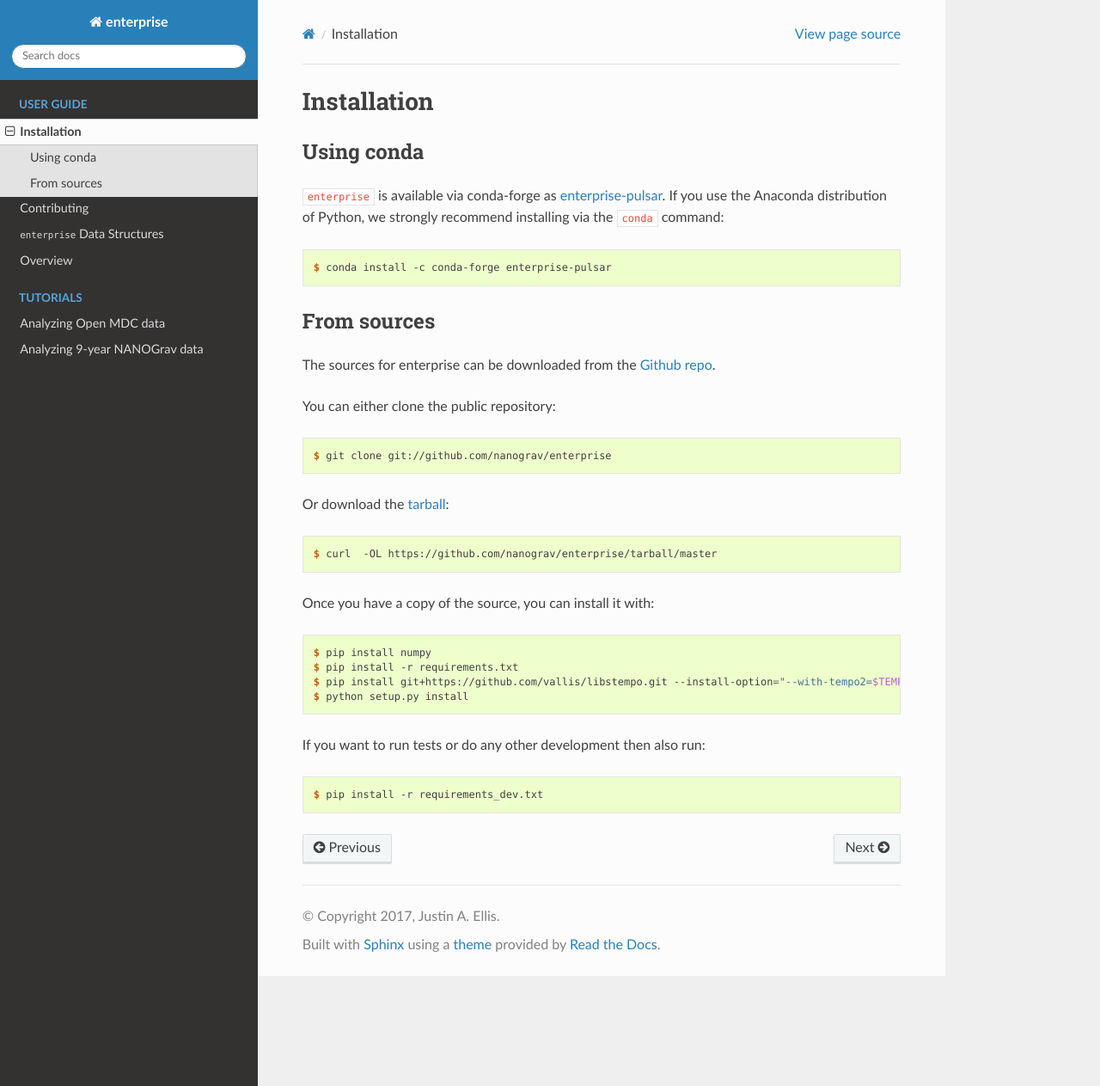
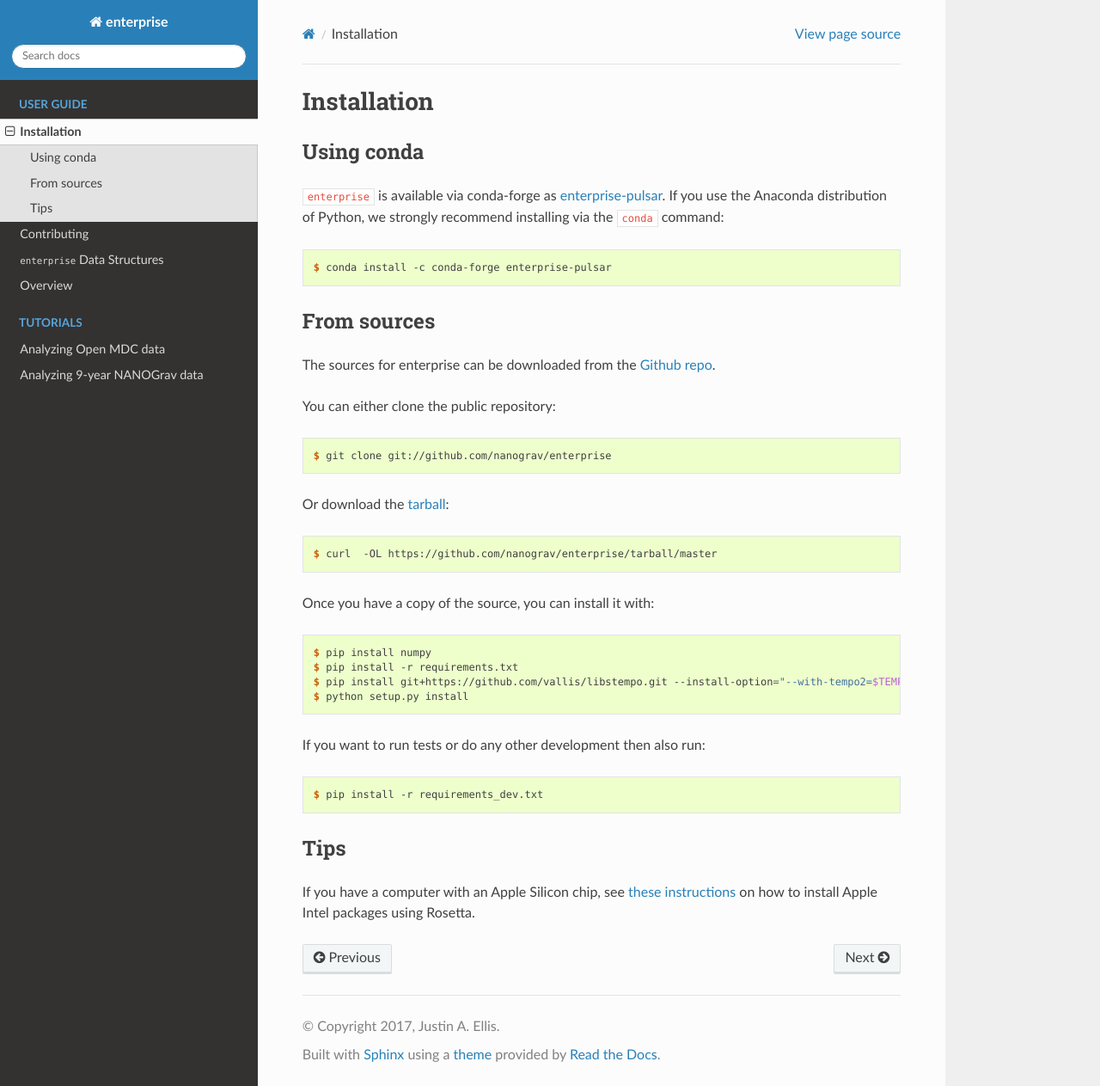
Before and after one commit to nanograv/enterprise, a Sphinx documentation site: the page built from docs/installation.rst, in a window 1280 px wide and 1263 px high. Shown: the whole window at 86% size. Built offline with Sphinx 7.4.7 and the Read the Docs theme 2.0.0, drawn with Linux system fonts in a browser that asks for light colours; pages that are not in the unit, such as notebooks, are missing from menus.

Commit message:
link to apple silicon tips

```diff
--- a/docs/installation.rst
+++ b/docs/installation.rst
@@ -66,6 +66,13 @@ If you want to run tests or do any other development then also run:
 
     $ pip install -r requirements_dev.txt
 
-
 .. _Github repo: https://github.com/nanograv/enterprise
 .. _tarball: https://github.com/nanograv/enterprise/tarball/master
+
+
+Tips
+----
+
+If you have a computer with an Apple Silicon chip, see `these instructions`_ on how to install Apple Intel packages using Rosetta.
+
+.. _these instructions: https://conda-forge.org/docs/user/tipsandtricks.html#installing-apple-intel-packages-on-apple-silicon
```
